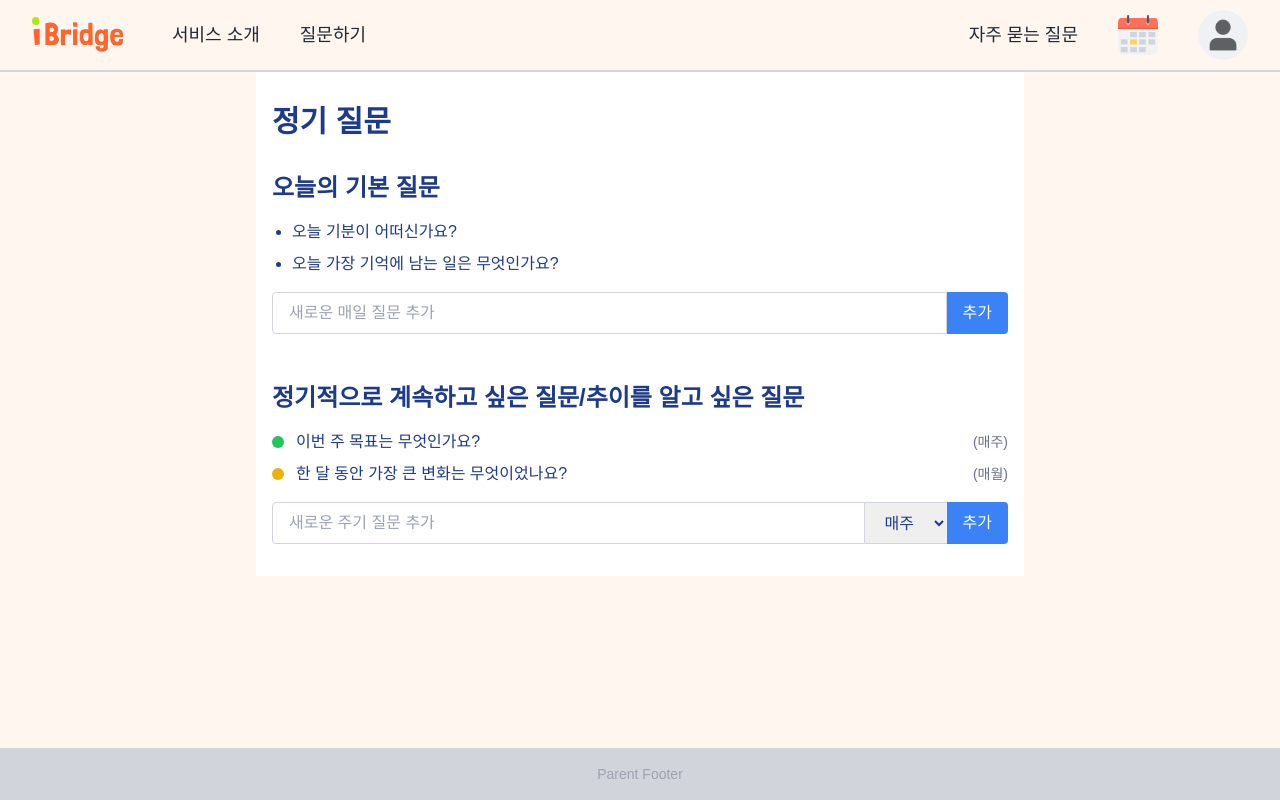
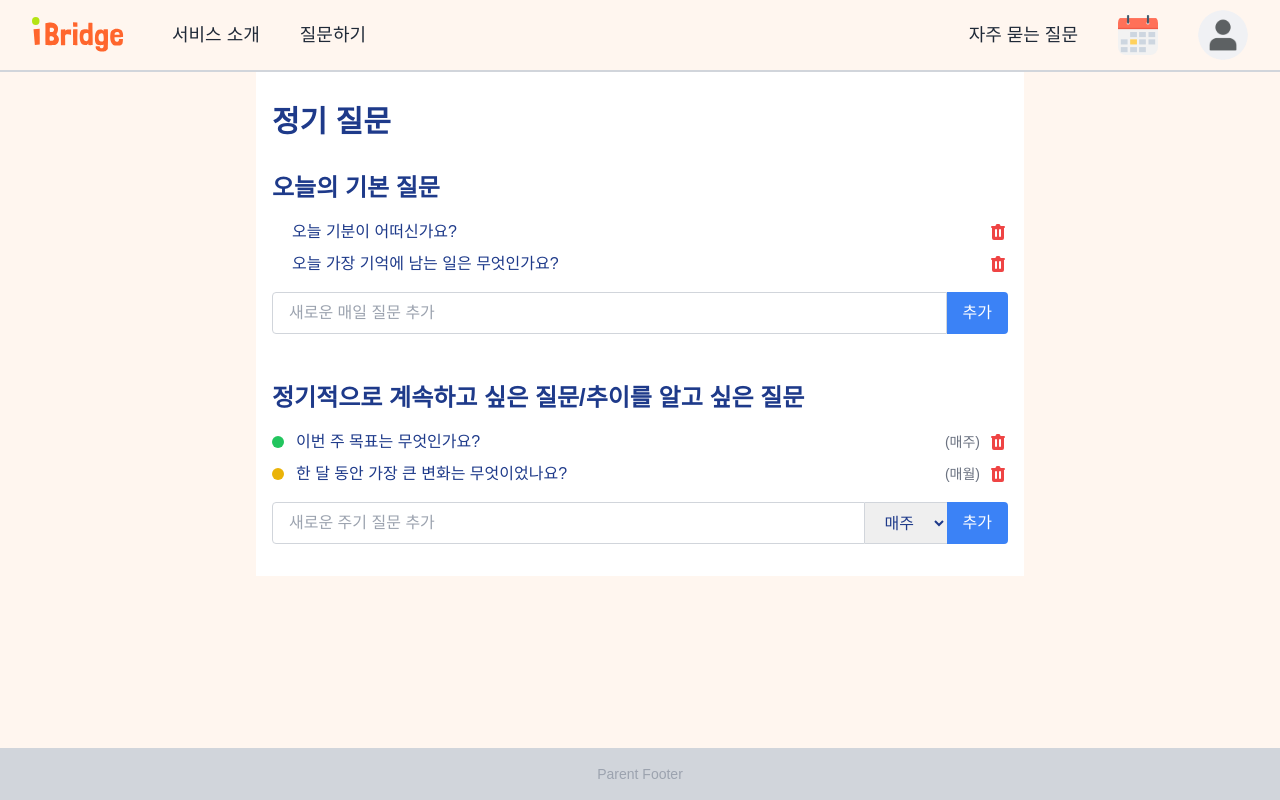
Before and after one commit to i-Bridge/front-ibridge-2025, a Next.js app: page /parent/regular in a window 1280 px wide. Built offline with nearby package versions, Linux system fonts and the light colour scheme.

Commit message:
Feat: 정기질문 질문 삭제 버튼

```diff
--- a/src/app/parent/regular/page.tsx
+++ b/src/app/parent/regular/page.tsx
@@ -10,6 +10,8 @@ export default function RegularQuestionPage() {
     periodicQuestions,
     addDailyQuestion,
     addPeriodicQuestion,
+    deleteDailyQuestion, // 추가
+    deletePeriodicQuestion,
   } = useQuestionStore();
   const [newDailyQuestion, setNewDailyQuestion] = useState('');
   const [newPeriodicQuestion, setNewPeriodicQuestion] = useState('');
@@ -60,8 +62,28 @@ export default function RegularQuestionPage() {
         <h2 className="text-2xl font-semibold mb-4">오늘의 기본 질문</h2>
         <ul className="list-disc pl-5 mb-4">
           {dailyQuestions.map((question) => (
-            <li key={question.id} className="mb-2">
-              {question.content}
+            <li
+              key={question.id}
+              className="mb-2 flex items-center justify-between"
+            >
+              <span>{question.content}</span>
+              <button
+                onClick={() => deleteDailyQuestion(question.id)}
+                className="ml-2 text-red-500 hover:text-red-700"
+              >
+                <svg
+                  xmlns="http://www.w3.org/2000/svg"
+                  className="h-5 w-5"
+                  viewBox="0 0 20 20"
+                  fill="currentColor"
+                >
+                  <path
+                    fillRule="evenodd"
+                    d="M9 2a1 1 0 00-.894.553L7.382 4H4a1 1 0 000 2v10a2 2 0 002 2h8a2 2 0 002-2V6a1 1 0 100-2h-3.382l-.724-1.447A1 1 0 0011 2H9zM7 8a1 1 0 012 0v6a1 1 0 11-2 0V8zm5-1a1 1 0 00-1 1v6a1 1 0 102 0V8a1 1 0 00-1-1z"
+                    clipRule="evenodd"
+                  />
+                </svg>
+              </button>
             </li>
           ))}
         </ul>
@@ -90,16 +112,32 @@ export default function RegularQuestionPage() {
         <ul className="list-none pl-0 mb-4">
           {periodicQuestions.map((question) => (
             <li key={question.id} className="mb-2 flex items-center">
-              {/* 주기에 따른 색상 표시 */}
               <span
                 className={`w-3 h-3 rounded-full mr-3 ${getPeriodColor(
                   question.period,
                 )}`}
               ></span>
-              {question.content}
-              <span className="ml-auto text-sm text-gray-500">
+              <span className="flex-grow">{question.content}</span>
+              <span className="text-sm text-gray-500 mx-2">
                 ({question.period})
               </span>
+              <button
+                onClick={() => deletePeriodicQuestion(question.id)}
+                className="text-red-500 hover:text-red-700"
+              >
+                <svg
+                  xmlns="http://www.w3.org/2000/svg"
+                  className="h-5 w-5"
+                  viewBox="0 0 20 20"
+                  fill="currentColor"
+                >
+                  <path
+                    fillRule="evenodd"
+                    d="M9 2a1 1 0 00-.894.553L7.382 4H4a1 1 0 000 2v10a2 2 0 002 2h8a2 2 0 002-2V6a1 1 0 100-2h-3.382l-.724-1.447A1 1 0 0011 2H9zM7 8a1 1 0 012 0v6a1 1 0 11-2 0V8zm5-1a1 1 0 00-1 1v6a1 1 0 102 0V8a1 1 0 00-1-1z"
+                    clipRule="evenodd"
+                  />
+                </svg>
+              </button>
             </li>
           ))}
         </ul>
--- a/src/store/regular/questionStore.ts
+++ b/src/store/regular/questionStore.ts
@@ -6,6 +6,8 @@ interface QuestionStore {
   periodicQuestions: PeriodicQuestion[];
   addDailyQuestion: (content: string) => void;
   addPeriodicQuestion: (question: Omit<PeriodicQuestion, 'id'>) => void;
+  deleteDailyQuestion: (id: number) => void;
+  deletePeriodicQuestion: (id: number) => void;
 }
 
 const useQuestionStore = create<QuestionStore>((set) => ({
@@ -38,6 +40,18 @@ const useQuestionStore = create<QuestionStore>((set) => ({
         },
       ],
     })),
+  deleteDailyQuestion: (id) =>
+    set((state) => ({
+      dailyQuestions: state.dailyQuestions.filter(
+        (question) => question.id !== id,
+      ),
+    })),
+  deletePeriodicQuestion: (id) =>
+    set((state) => ({
+      periodicQuestions: state.periodicQuestions.filter(
+        (question) => question.id !== id,
+      ),
+    })),
 }));
 
 export default useQuestionStore;
```
